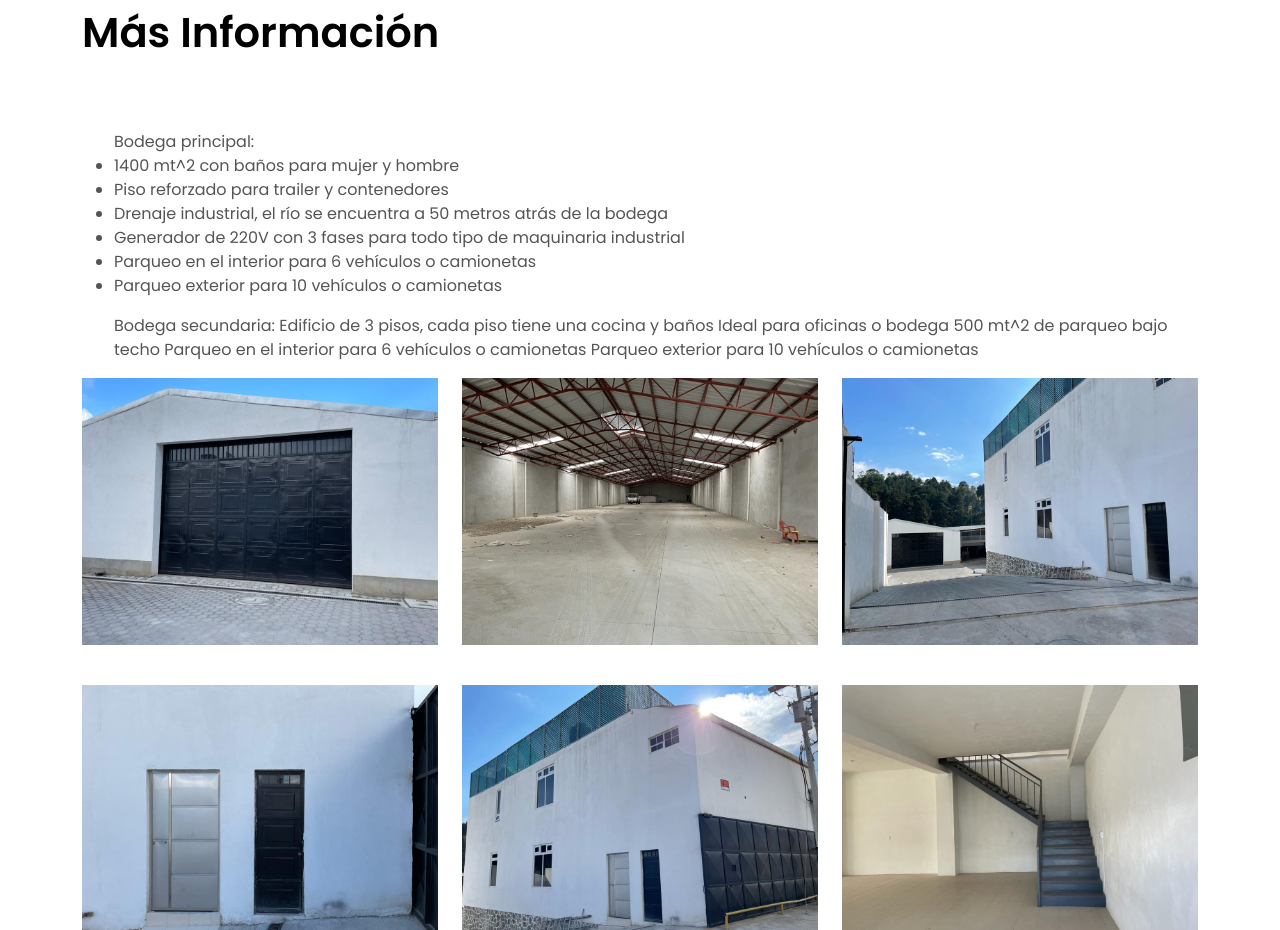
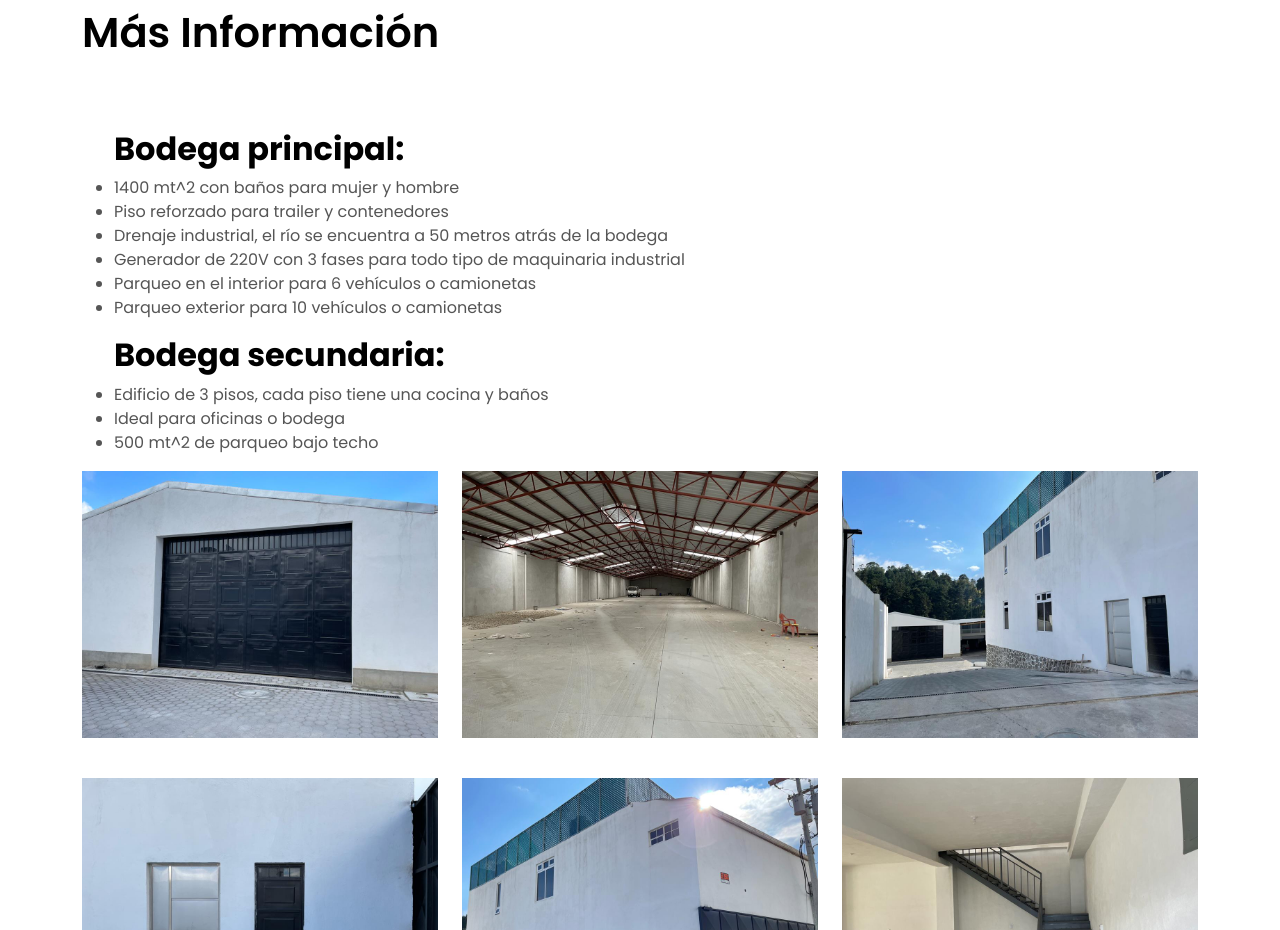
Before and after one commit to kikastar/kikastar.github.io, a plain HTML site: page index.html in a window 1280 px wide. Shown: the part 920-1850 px from the top of the page. Drawn offline with Linux system fonts and the light colour scheme.

Commit message:
3rd draft

```diff
--- a/index.html
+++ b/index.html
@@ -136,7 +136,7 @@
         <div class="row">
             <div class="col-md-12">
                 <ul>
-                Bodega principal:
+                <h2><b>Bodega principal:</b></h2>
                 <li>1400 mt^2 con baños para mujer y hombre</li>
                 <li>Piso reforzado para trailer y contenedores</li>
                 <li>Drenaje industrial, el río se encuentra a 50 metros atrás de la bodega</li>
@@ -145,12 +145,10 @@
                 <li>Parqueo exterior para 10 vehículos o camionetas</li>
                 </ul>
                 <ul>
-                Bodega secundaria:
-                Edificio de 3 pisos, cada piso tiene una cocina y baños
-                Ideal para oficinas o bodega
-                500 mt^2 de parqueo bajo techo
-                Parqueo en el interior para 6 vehículos o camionetas
-                Parqueo exterior para 10 vehículos o camionetas
+                <h2><b>Bodega secundaria:</b></h2>
+                <li>Edificio de 3 pisos, cada piso tiene una cocina y baños</li>
+                <li>Ideal para oficinas o bodega</li>
+                <li>500 mt^2 de parqueo bajo techo</li>
                 </ul>
             </div>
         </div>
```
